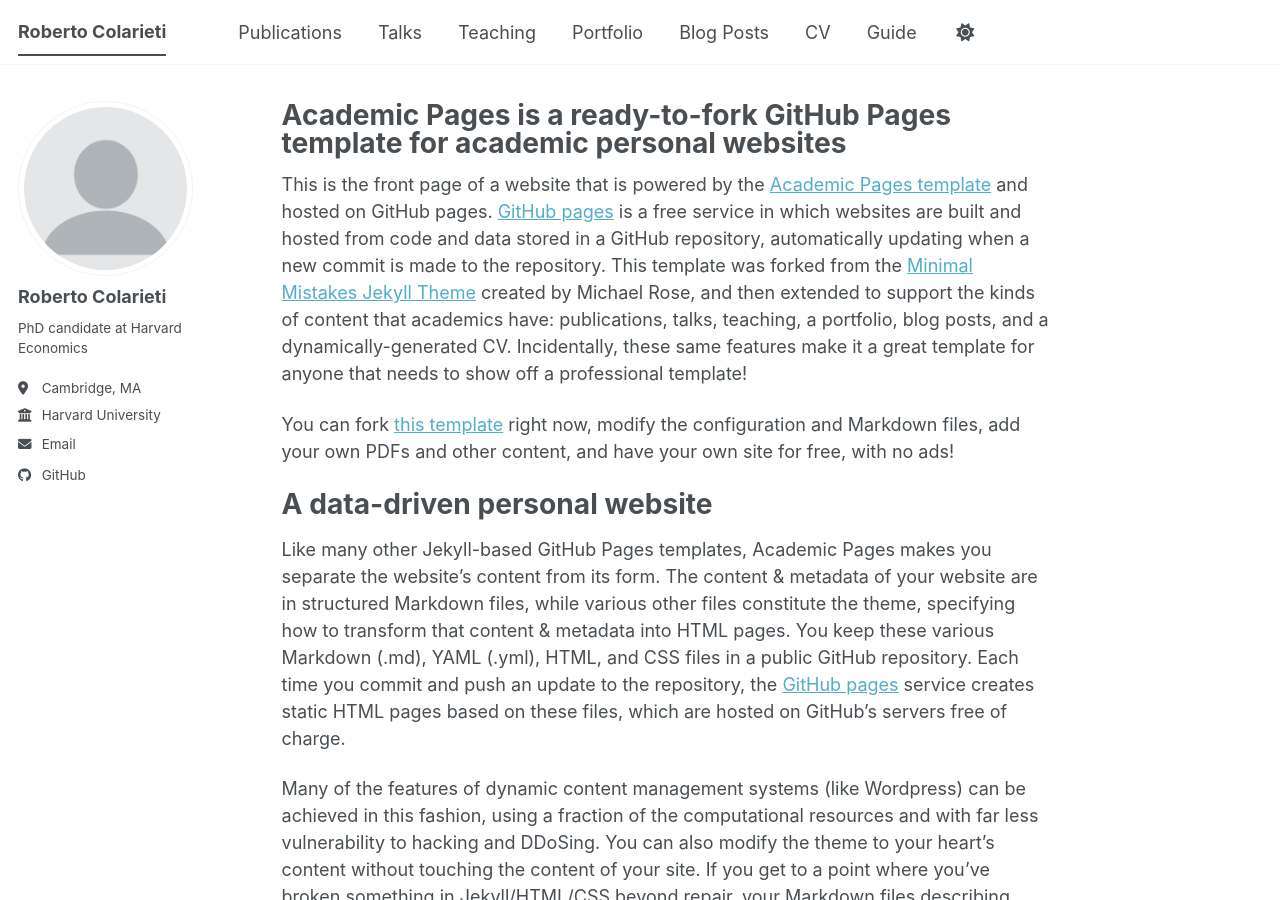
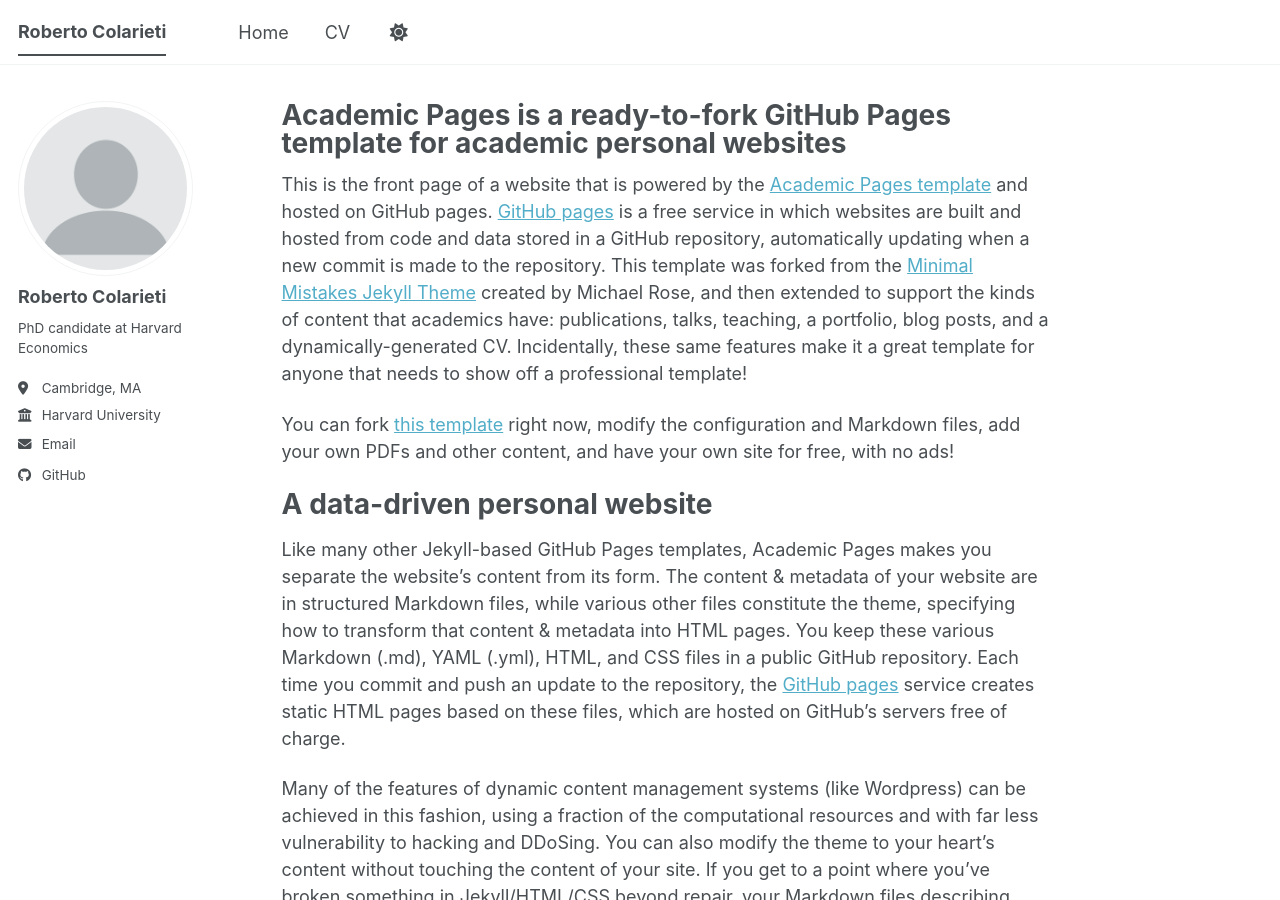
Before and after one commit to RobertoColarieti/robertocolarieti.github.io, a Jekyll site: the page built from _pages/about.md, in a window 1280 px wide and 900 px high. Built offline with Jekyll 4.4.1, drawn with Linux system fonts in a browser that asks for light colours; a script bundle is joined from its source files by our own code; library files that are not in the unit come from our copies.

Commit message:
Update navigation links in navigation.yml
Removed several navigation items and added 'Home' link.

```diff
--- a/_data/navigation.yml
+++ b/_data/navigation.yml
@@ -8,26 +8,8 @@
 #      Markdown formatted page while the second is generated using JSON.
 
 main:
-  - title: "Publications"
-    url: /publications/
-
-  - title: "Talks"
-    url: /talks/
-
-  - title: "Teaching"
-    url: /teaching/
-
-  - title: "Portfolio"
-    url: /portfolio/
-
-  - title: "Blog Posts"
-    url: /year-archive/
+  - title: "Home"
+    url: /
 
   - title: "CV"
     url: /cv/
-
-  # - title: "CV"
-  #   url: /cv-json/
-
-  - title: "Guide"
-    url: /markdown/
```
